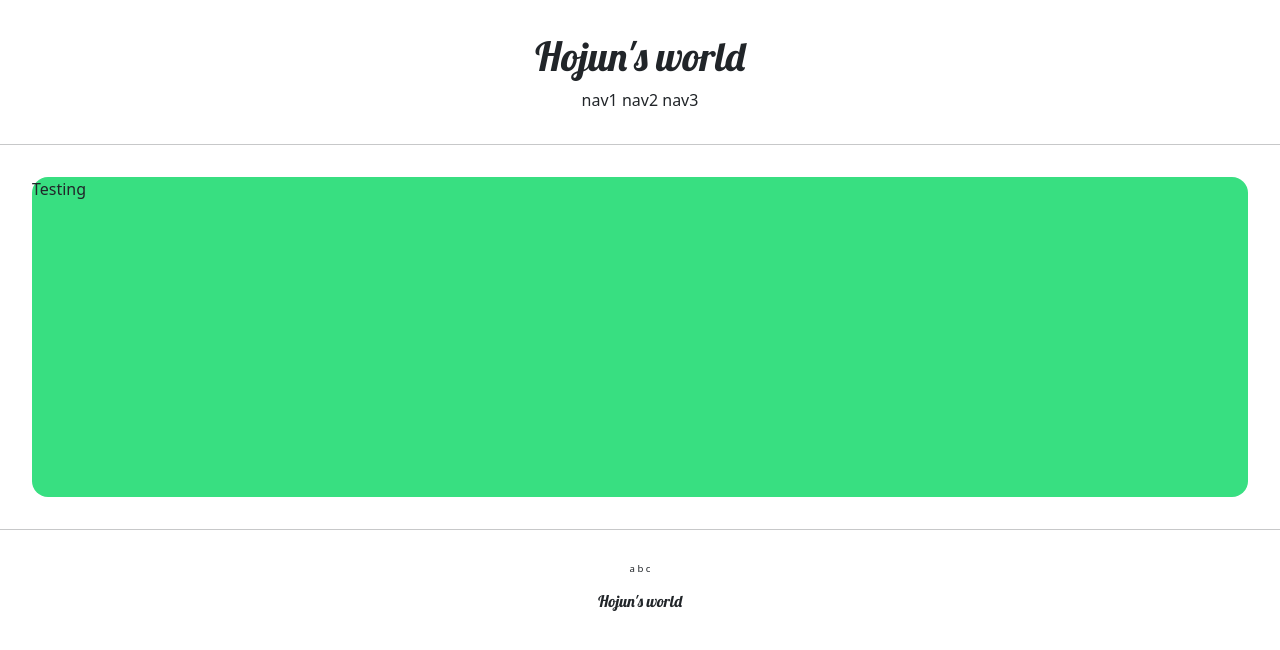
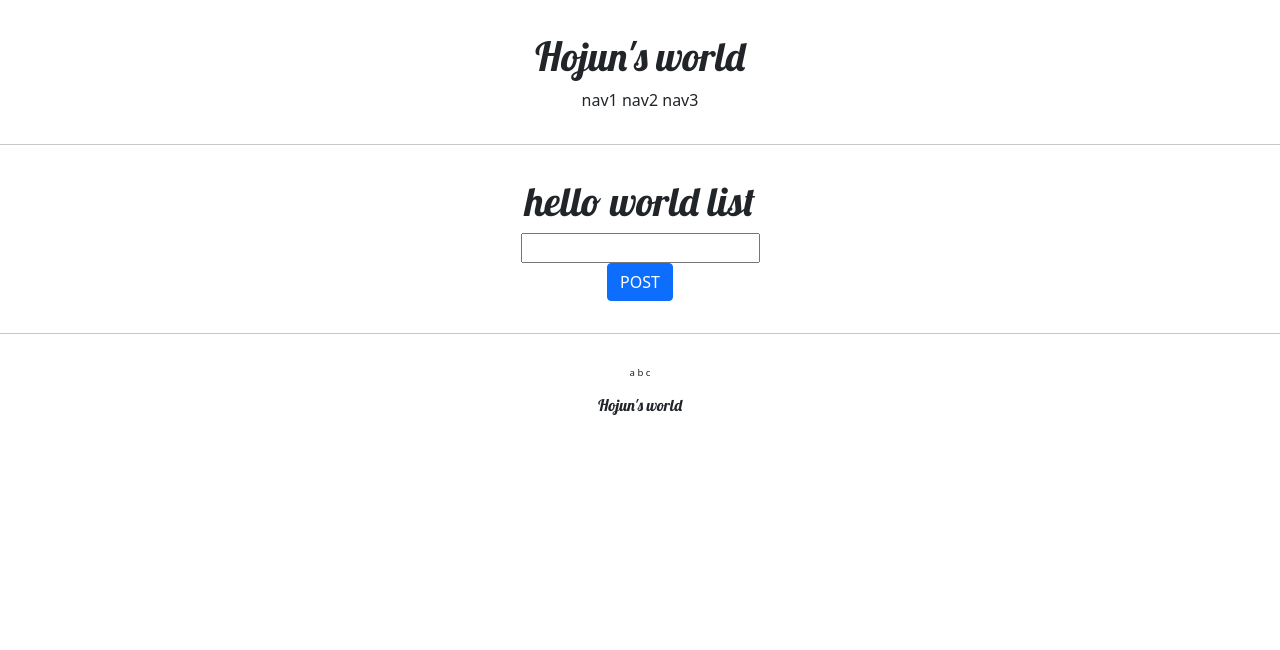
Before and after one commit to hojunkimdev/django_pinterest, a Django app: page /account/hello_world/ in a window 1280 px wide. Shown: the top 650 px of the page. Run offline with Django 3.2, Linux system fonts and the light colour scheme; some web fonts are replaced.

Commit message:
Add hello_world FBV test & account create view

```diff
--- a/accountapp/templates/accountapp/hello_world.html
+++ b/accountapp/templates/accountapp/hello_world.html
@@ -1,7 +1,24 @@
 {% extends 'base.html' %}
 
 {% block content %}
-    <div style="height: 20rem; background-color: #38df81; border-radius: 1rem; margin: 2rem;">
-        Testing
+    <div style="border-radius: 1rem; margin: 2rem; text-align: center;">
+        <h1 style="font-family: 'Lobster', cursive">
+            hello world list
+        </h1>
+
+        <form action="/account/hello_world/" method="post">
+            {% csrf_token %}
+            <div>
+                <input type="text" name="hello_world_input">
+            </div>
+            <input type="submit" class="btn btn-primary" value="POST">
+        </form>
+        {% if hello_world_list %}
+            {% for hello_world in hello_world_list %}
+                <h4>
+                    {{ hello_world.text }}
+                </h4>
+            {% endfor %}
+        {% endif %}
     </div>
 {% endblock %}
--- a/accountapp/urls.py
+++ b/accountapp/urls.py
@@ -1,9 +1,10 @@
 from django.urls import path
 
-from accountapp.views import hello_world
+from accountapp.views import hello_world, AccountCreateView
 
 app_name = "accountapp"
 
 urlpatterns = [
     path('hello_world/', hello_world, name='hello_world'),
+    path('create/', AccountCreateView.as_view(), name='create')
 ]
--- a/accountapp/views.py
+++ b/accountapp/views.py
@@ -1,7 +1,30 @@
-from django.http import HttpResponse
+from django.contrib.auth.forms import UserCreationForm
+from django.contrib.auth.models import User
+from django.http import HttpResponse, HttpResponseRedirect
 from django.shortcuts import render
 
 # Create your views here.
+from django.urls import reverse, reverse_lazy
+from django.views.generic import CreateView
+
+from accountapp.models import HelloWorld
+
 
 def hello_world(request):
-    return render(request, 'accountapp/hello_world.html')
+    if request.method == "POST":
+        temp = request.POST.get('hello_world_input')
+        new_hello_world = HelloWorld()
+        new_hello_world.text = temp
+        new_hello_world.save()
+
+        return HttpResponseRedirect(reverse('accountapp:hello_world'))
+    else:
+        hello_world_list = HelloWorld.objects.all()
+        return render(request, "accountapp/hello_world.html", context={'hello_world_list': hello_world_list})
+
+
+class AccountCreateView(CreateView):
+    model = User
+    form_class = UserCreationForm
+    success_url = reverse_lazy('accountapp:hello_world')
+    template_name = 'accountapp/create.html'
```
Also changed, not shown: accountapp/templates/accountapp/create.html (added, +11 -0 lines).
